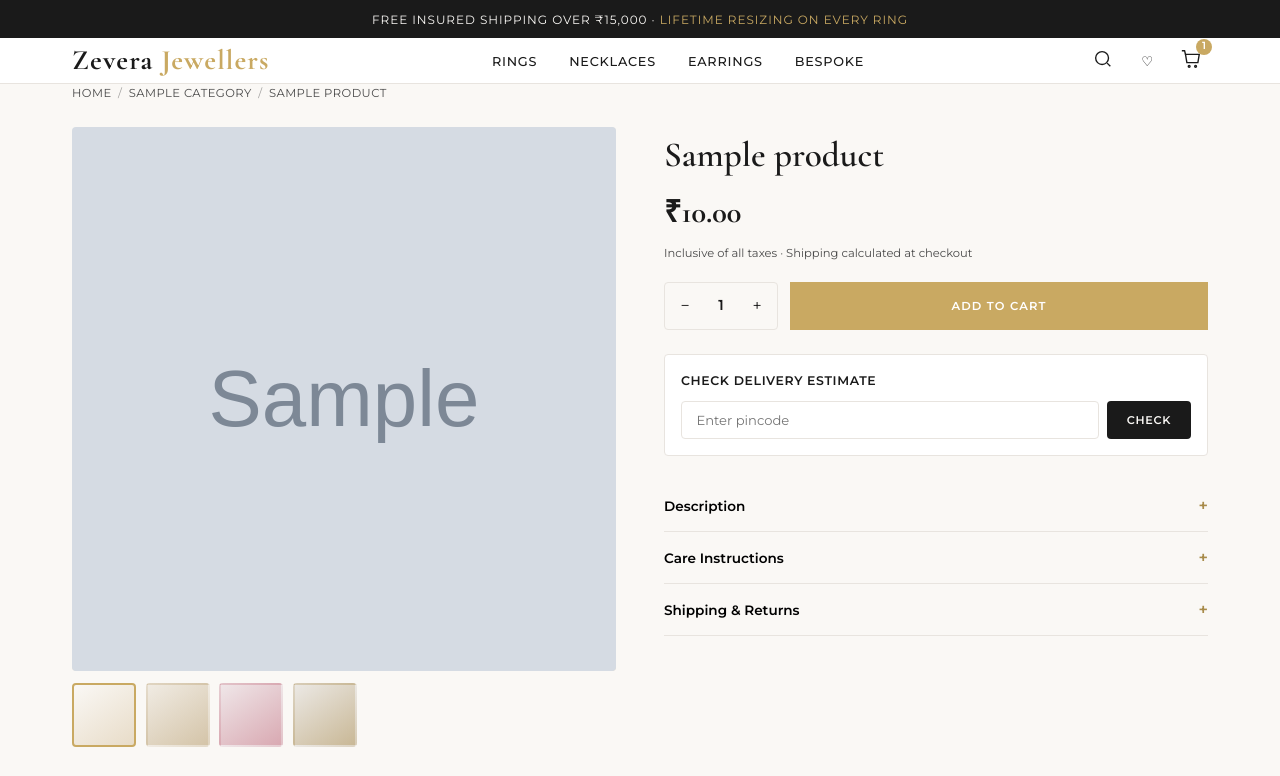
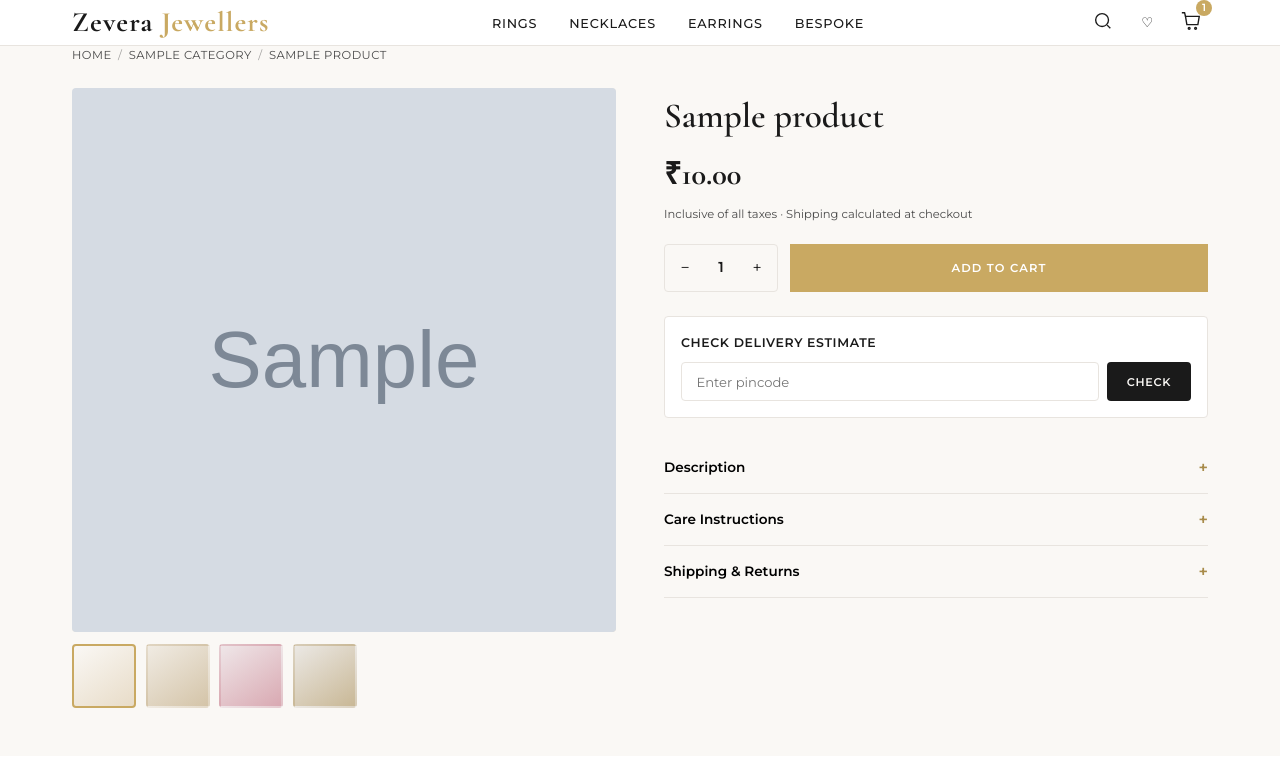
Before and after one commit to Avneesh-shrivastava/jewelry, a Django app: page /product-overview/1/ in a window 1280 px wide. Shown: the top 776 px of the page. Run offline with Django 5.2, Linux system fonts and the light colour scheme; tables that the repository leaves empty hold one stand-in row (values such as "Sample post"); grey boxes marked "Sample" are stand-in pictures.

Commit message:
Commented some unnecessary things

```diff
--- a/zevera/templates/product_overview.html
+++ b/zevera/templates/product_overview.html
@@ -335,7 +335,7 @@
 </head>
 <body>
 
-  <div class="announcement">Free insured shipping over ₹15,000 · <span>Lifetime resizing on every ring</span></div>
+  <!-- <div class="announcement">Free insured shipping over ₹15,000 · <span>Lifetime resizing on every ring</span></div> -->
 
   <header class="header">
     <div class="container header-inner">
@@ -466,7 +466,7 @@
             <input type="text" id="pincodeInput" placeholder="Enter pincode" maxlength="6" inputmode="numeric">
             <button onclick="checkDelivery()">Check</button>
           </div>
-          <p class="delivery-result" id="deliveryResult">Estimated delivery in 3–5 days. Free insured shipping on this order.</p>
+          <!-- <p class="delivery-result" id="deliveryResult">Estimated delivery in 3–5 days. Free insured shipping on this order.</p> -->
         </div>
 
         <!-- Accordion -->
```
